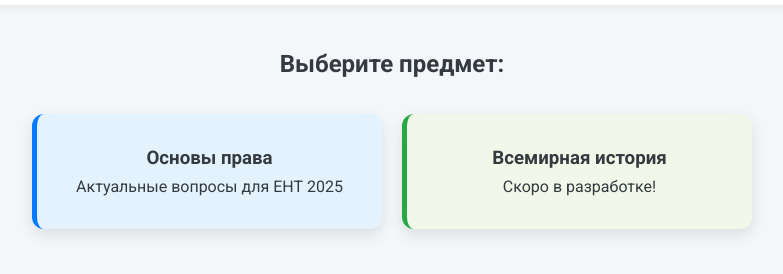
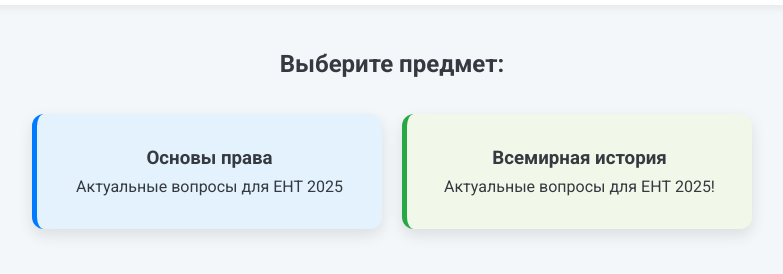
Before and after one commit to lichttrager-devops/entformygirl, a plain HTML site: page index.html in a window 1280 px wide. Shown: the part 106-380 px from the top of the page, without its empty margins (248-1031 px from the left). Drawn offline with Linux system fonts and the light colour scheme.

Commit message:
Modify history subject card description
Updated the content for the subject card on history.

```diff
--- a/index.html
+++ b/index.html
@@ -23,9 +23,10 @@
 
             <a href="pages/hystory.html" class="subject-card history-card">
                 <h3>Всемирная история</h3>
-                <p>Скоро в разработке!</p>
+                <p>Актуальные вопросы для ЕНТ 2025!</p>
             </a>
         </div>
     </main>
 </body>
+
 </html>
```
